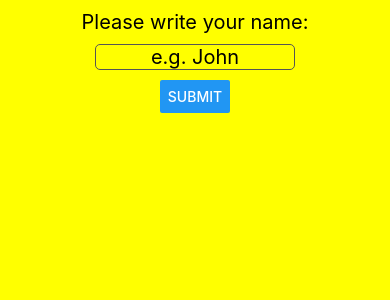
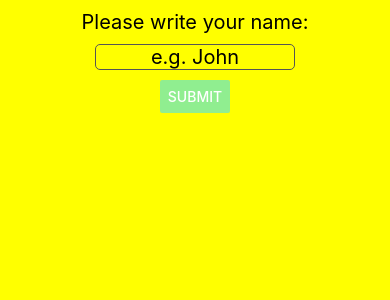
Before and after one commit to codingscode/reactnative_from_zero_to_hero, a React Native app in the folder rntour/: screen / in a window 390 px wide. Shown: the top 300 px of the page. Built offline with nearby package versions, Linux system fonts and the light colour scheme.

Commit message:
parte 49

```diff
--- a/rntour/App.js
+++ b/rntour/App.js
@@ -21,7 +21,7 @@ function App() {
          <TextInput style={styles.input} placeholder='e.g. John'
             onChangeText={(value) => setName(value)}
              />
-         <Button title={submitted ? 'Clear' : 'Submit'} onPress={onPressHandler} disabled={submitted} />
+         <Button title={submitted ? 'Clear' : 'Submit'} onPress={onPressHandler} color={submitted ? 'red' : 'lightgreen'} />
          {submitted ?
            <Text style={styles.text} >
              You are registered as {name}
```
